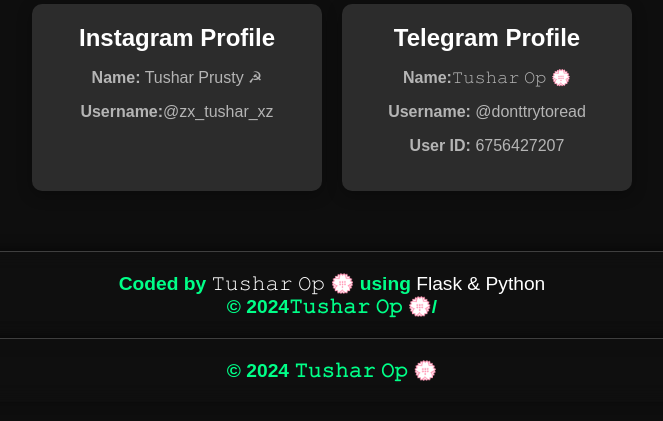
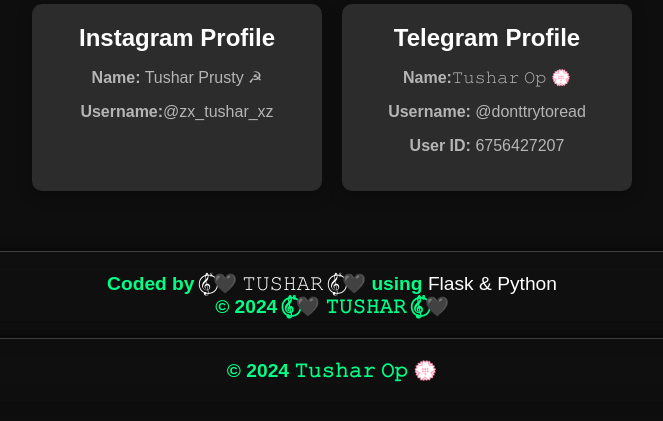
Before and after one commit to Bishu9/tushar, a Flask app: page /contact in a window 1280 px wide. Shown: the part 259-680 px from the top of the page, without its empty margins (308-971 px from the left). Run offline with Flask 3, Linux system fonts and the light colour scheme.

Commit message:
Update contact.html

```diff
--- a/templates/contact.html
+++ b/templates/contact.html
@@ -1,6 +1,6 @@
 {% extends "base.html" %}
 
-{% block title %}Contact - 𝚃𝚞𝚜𝚑𝚊𝚛 𝙾𝚙 💮{% endblock %}
+{% block title %}Contact - 𝄟⃝🖤 𝚃𝚄𝚂𝙷𝙰𝚁 𝄟⃝🖤{% endblock %}
 
 {% block content %}
 <div class="contact-section">
@@ -22,8 +22,8 @@
 
 <!-- Footer -->
 <footer>
-    <p>Coded by <span> 𝚃𝚞𝚜𝚑𝚊𝚛 𝙾𝚙 💮 </span> using <span>Flask & Python</span></p>
-    <p>© 2024𝚃𝚞𝚜𝚑𝚊𝚛 𝙾𝚙 💮/<p>
+    <p>Coded by <span> 𝄟⃝🖤 𝚃𝚄𝚂𝙷𝙰𝚁 𝄟⃝🖤 </span> using <span>Flask & Python</span></p>
+    <p>© 2024 𝄟⃝🖤 𝚃𝚄𝚂𝙷𝙰𝚁 𝄟⃝🖤</p>
 </footer>
 
 <script>
```
